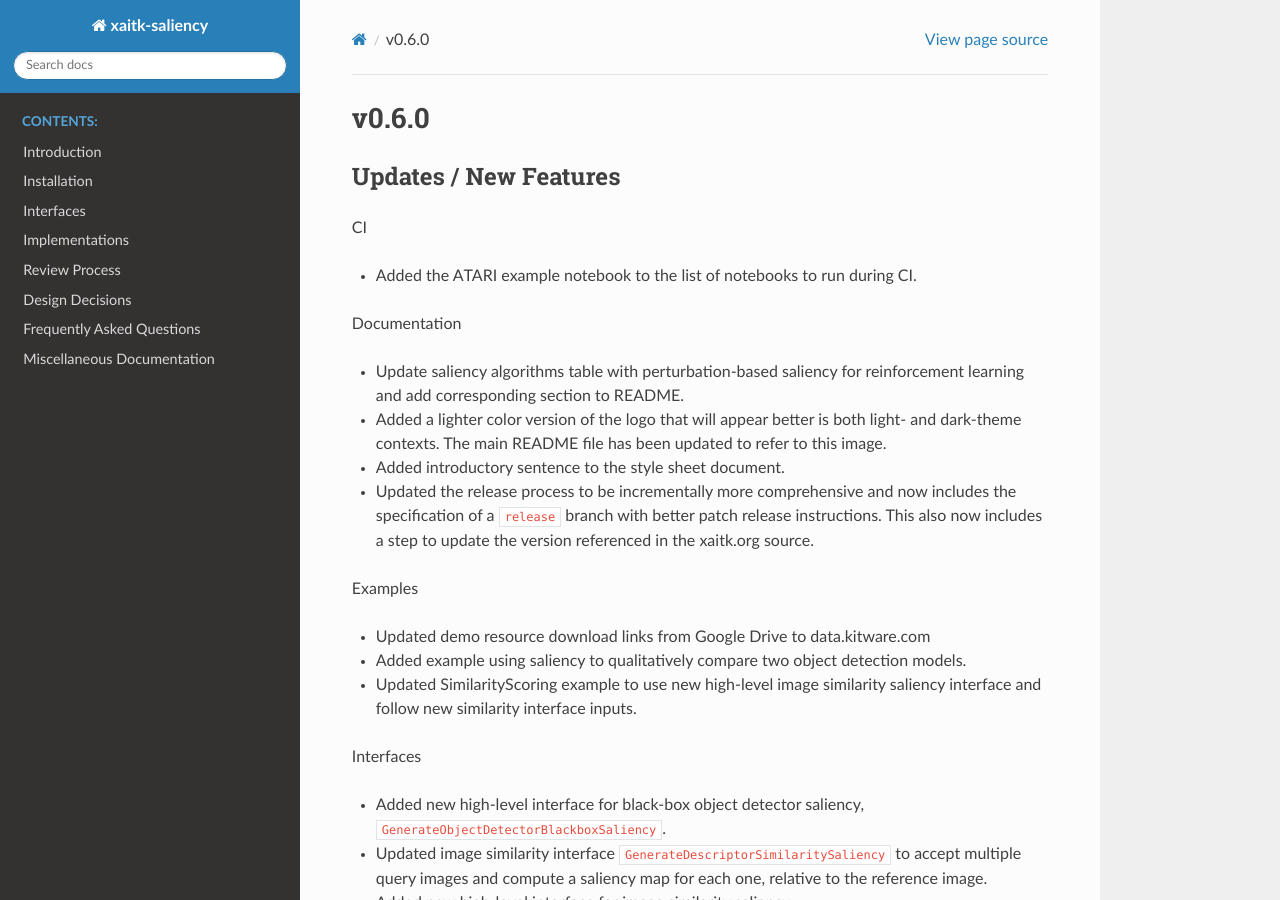
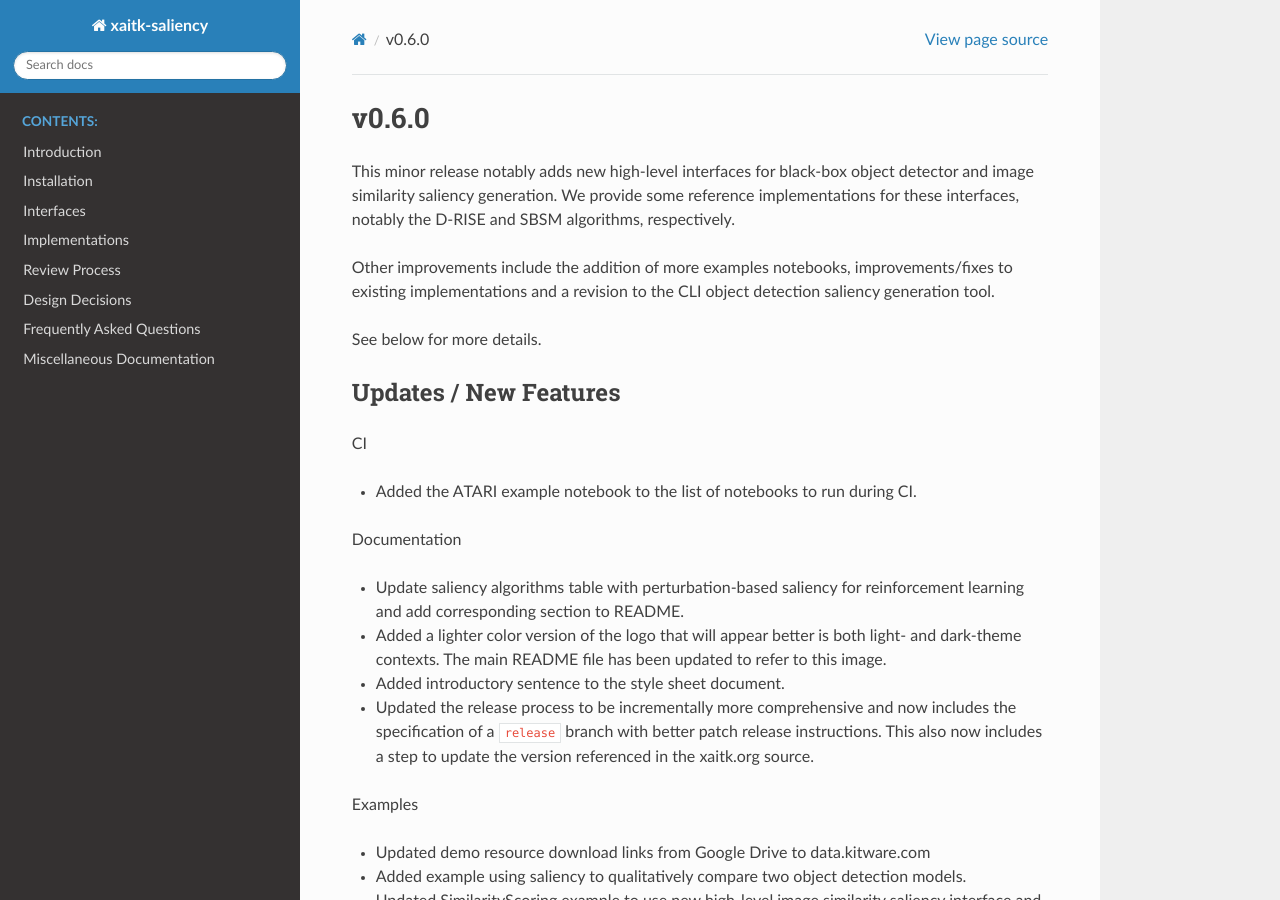
Before and after one commit to XAITK/xaitk-saliency, a Sphinx documentation site: the page built from docs/release_notes/v0.6.0.rst, in a window 1280 px wide and 900 px high. Built offline with Sphinx 7.4.7 and the Read the Docs theme 2.0.0, drawn with Linux system fonts in a browser that asks for light colours; pages that are not in the unit, such as notebooks, are missing from menus.

Commit message:
Added a summary to the release notes

```diff
--- a/docs/release_notes/v0.6.0.rst
+++ b/docs/release_notes/v0.6.0.rst
@@ -1,5 +1,15 @@
 v0.6.0
 ======
+This minor release notably adds new high-level interfaces for black-box object
+detector and image similarity saliency generation.
+We provide some reference implementations for these interfaces, notably the
+D-RISE and SBSM algorithms, respectively.
+
+Other improvements include the addition of more examples notebooks,
+improvements/fixes to existing implementations and a revision to the CLI object
+detection saliency generation tool.
+
+See below for more details.
 
 Updates / New Features
 ----------------------
```
